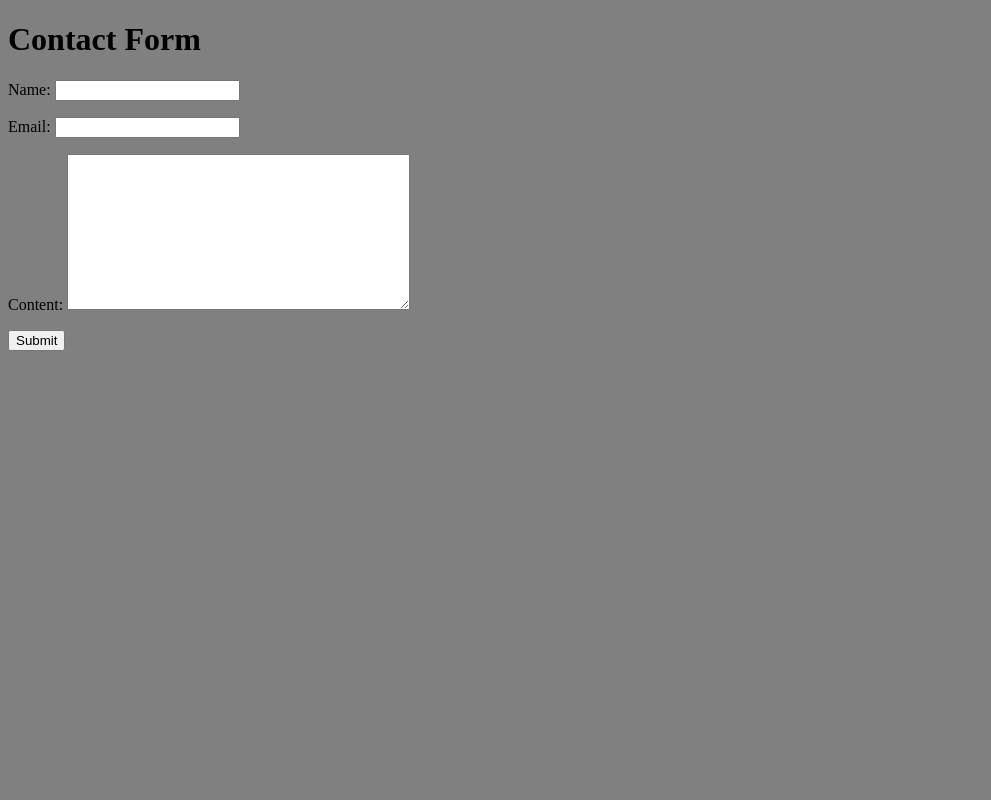
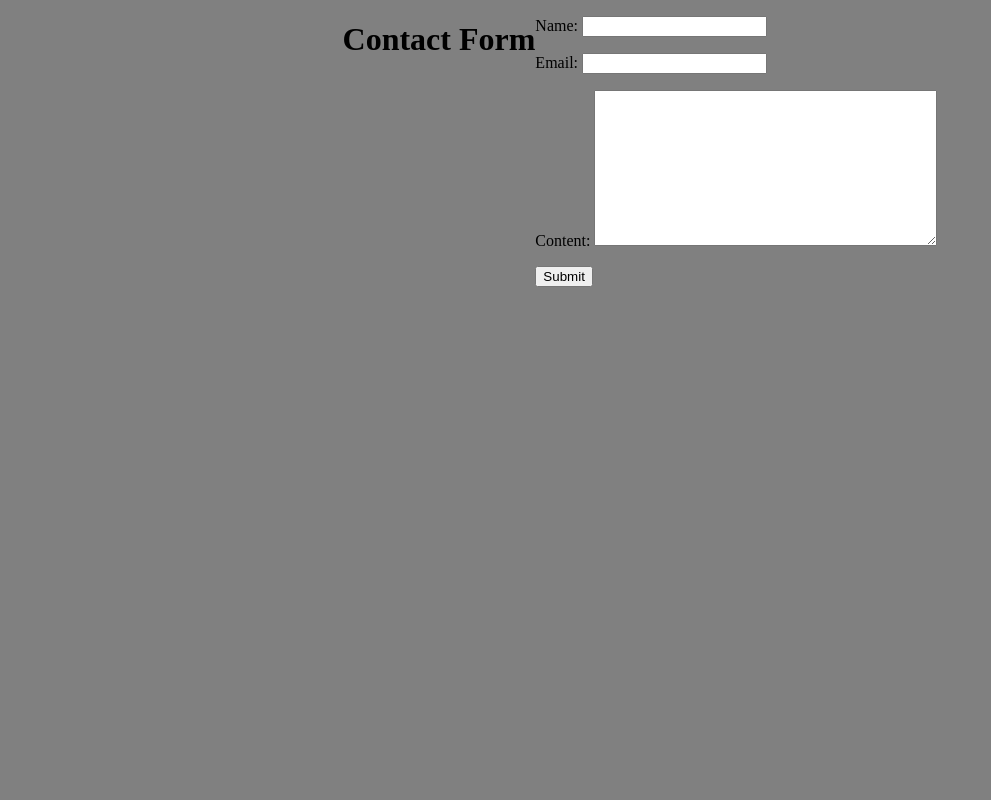
Before and after one commit to VrishaanganVS/Contact_list1, a Django app: page / in a window 1280 px wide. Shown: the whole page, without its empty margins (0-991 px from the left). Run offline with Django 4.2, Linux system fonts and the light colour scheme.

Commit message:
More updates to the Front-end

```diff
--- a/contactform/contact/templates/contact/index.html
+++ b/contactform/contact/templates/contact/index.html
@@ -2,6 +2,22 @@
 
 <html>
     <head>
+        <h1>Contact Form</h1>
+        <style>
+            body {
+                display: flex;
+                justify-content: center;
+                align-items: flex-start;
+                min-height: 100vh;
+                margin: 0;
+            }
+
+            .content {
+                text-align: center;
+                width: 80%;
+                margin-top: 20px; /* Adjust margin as needed */
+            }
+        </style>
         <style>
             body {
                 background-color: gray;
@@ -11,7 +27,8 @@
 
 
     <body>
-        <h1>Contact Form</h1>
+
+
 
         <form method="post" action=".">
             {% csrf_token %}
```
